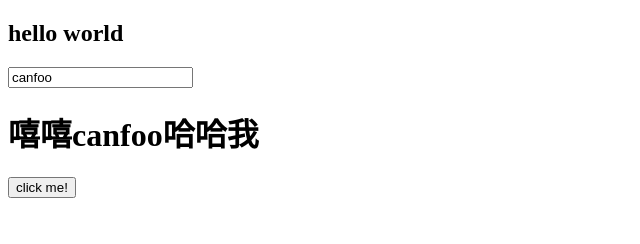
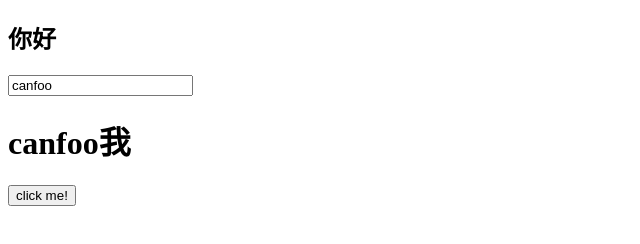
Before and after one commit to wenyuanzhuo/vue-mini, a plain HTML site: page index.html in a window 1280 px wide. Shown: the whole page, without its empty margins (0-640 px from the left). Drawn offline with Linux system fonts and the light colour scheme.

Commit message:
[update] reset

```diff
--- a/compile.js
+++ b/compile.js
@@ -97,7 +97,7 @@ Compile.prototype = {
     });
   },
   updateText: function (node, value) {
-    node.textContent = typeof value == 'undefined' ? '' : node.textContent.replace( /\{\{(.*)\}\}/, value);
+    node.textContent = typeof value == 'undefined' ? '' : value;
   },
   modelUpdater: function(node, value) {
       node.value = typeof value == 'undefined' ? '' : value;
--- a/index.html
+++ b/index.html
@@ -13,7 +13,7 @@
     </div>
     <input v-model="name">
     <div>
-      <h1>嘻嘻{{name}}哈哈<span>我</span></h1>
+      <h1>{{name}}<span>我</span></h1>
     </div>
     <button v-on:click="clickMe">click me!</button>
   </div>
```
